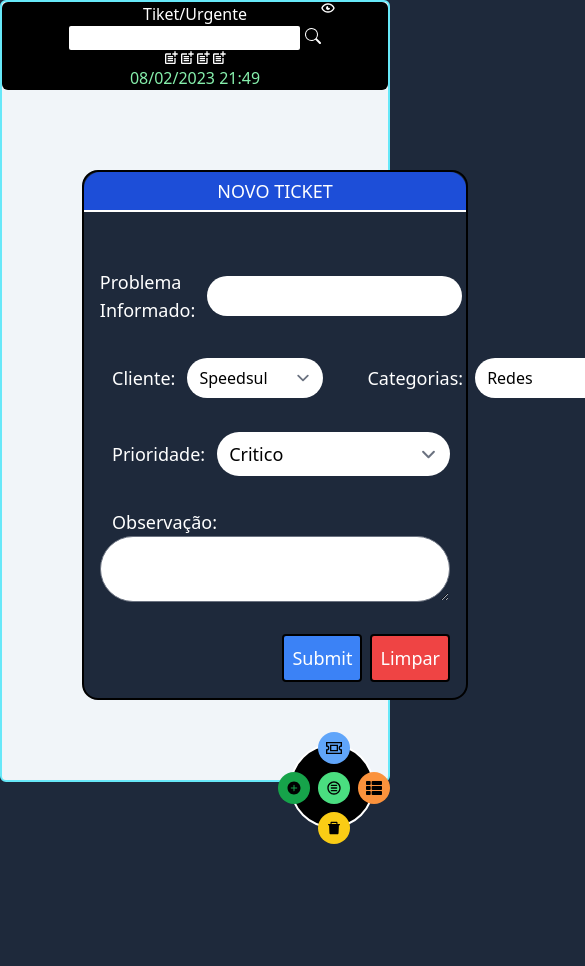
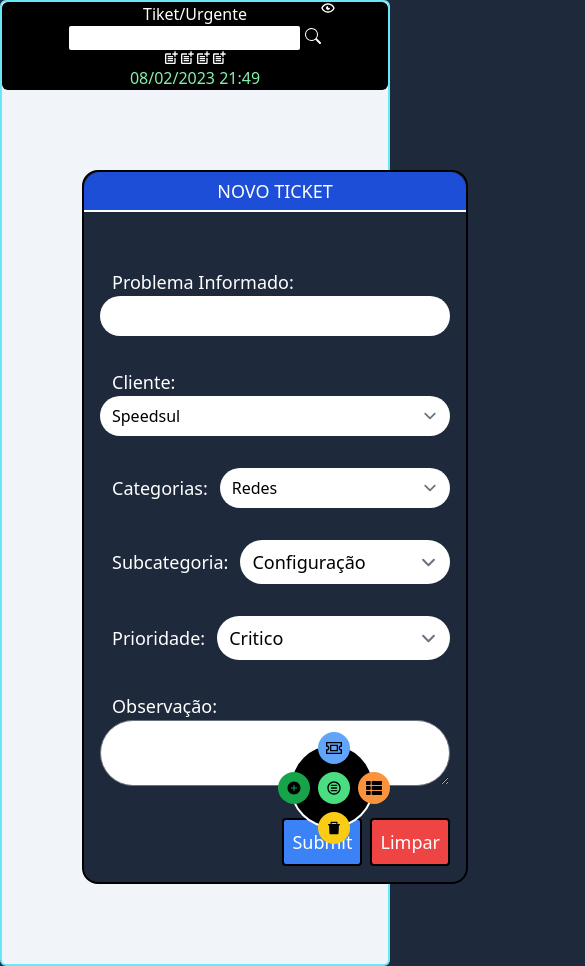
Before and after one commit to ismaelstrey/speedtiket, a React (Vite) app: page /concluidos in a window 390 px wide. Shown: the top 966 px of the page, 585 px wide, since content can reach past the window. Before the commit the page ends 844 px from the top, so only its background shows below. Built offline with nearby package versions, Linux system fonts and the light colour scheme.

Commit message:
Update responsividade form

```diff
--- a/src/components/Tikets/NewTiket/NewTiket.jsx
+++ b/src/components/Tikets/NewTiket/NewTiket.jsx
@@ -20,18 +20,18 @@ const NewTiket = () => {
 
 
 
-<div className="flex w-full  p-4 content-center items-center justify-center">
+<div className="flex w-full  p-4 content-center items-center justify-center min-[320px]:items-start min-[320px]:flex-col">
   <label className="px-3 ">Problema Informado:</label>
-  <input  {...register("rasao_social", { required: true })} className="form-input text-black rounded-full  flex-1   border-0 border-solid  select-none outline-none focus:outline-0" />
+  <input  {...register("rasao_social", { required: true })} className="min-[320px]:w-full form-input text-black rounded-full  flex-1   border-0 border-solid  select-none outline-none focus:outline-0" />
   <input  {...register("usuario_logado", { required: true })} disabled className="hidden" />
   {errors.name && <span>Nome</span>}
 </div>
 </div>
 
-<div className="flex w-full sm:flex-col lg:flex-row">
-  <div className="flex  w-full  p-4 content-center items-center justify-start">
-    <label className="px-3 ">Cliente:</label>
-    <select {...register("tipo_empresa", { required: true })}  className="text-black form-select flex-1  border-solid  select-none outline-none focus:outline-0 rounded-full border-0 ">
+<div className="flex w-full min-[320px]:flex-col sm:flex-col lg:flex-row">
+  <div className="flex min-[320px]:flex-col w-full  p-4 content-center items-center justify-start min-[320px]:items-start">
+    <label className="px-3">Cliente:</label>
+    <select {...register("tipo_empresa", { required: true })}  className="flex w-full text-black form-select flex-1  border-solid  select-none outline-none focus:outline-0 rounded-full border-0 ">
       <option value="fisico">Speedsul</option>
       <option defaultValue="juridico" >Oi Telecom</option>
     </select>
```
